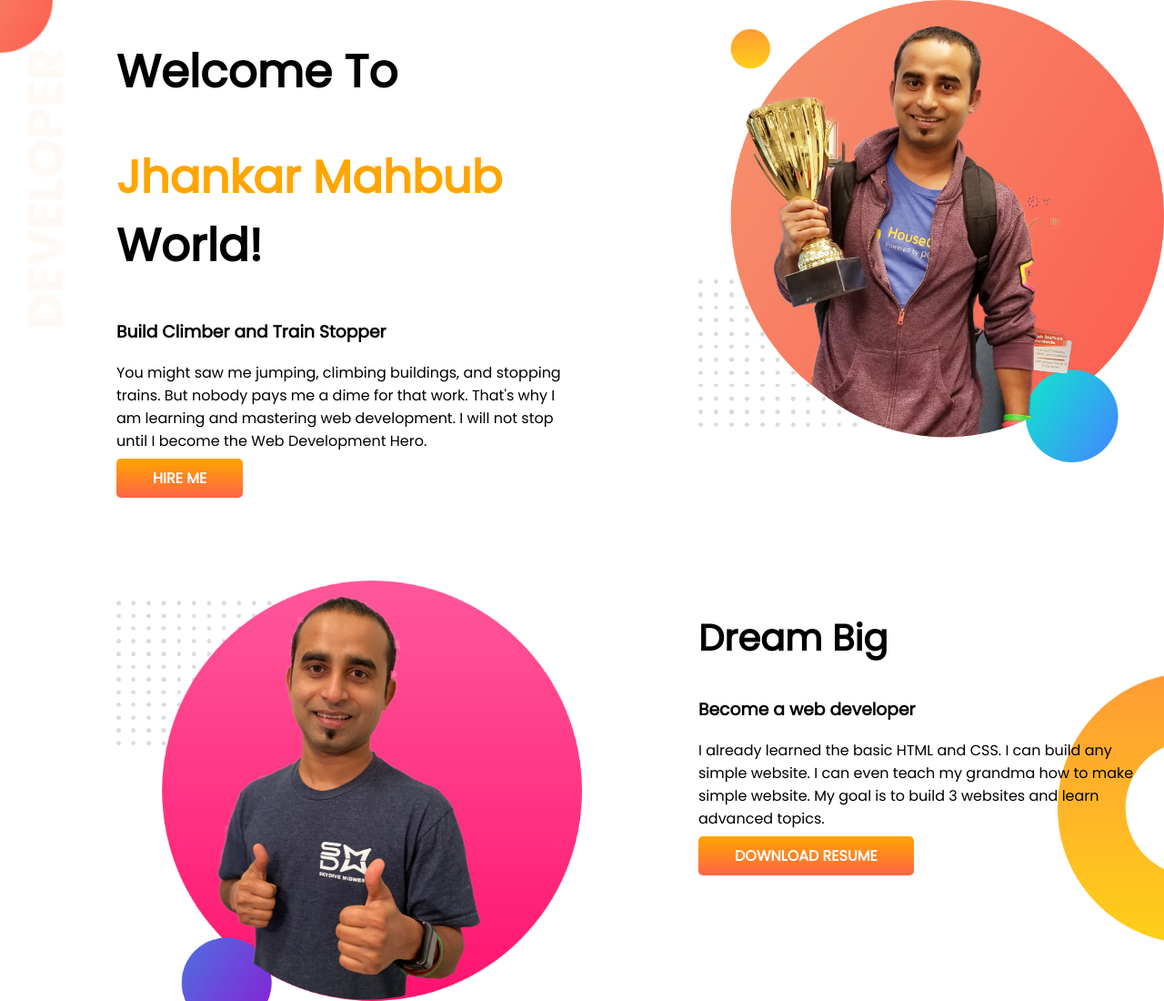
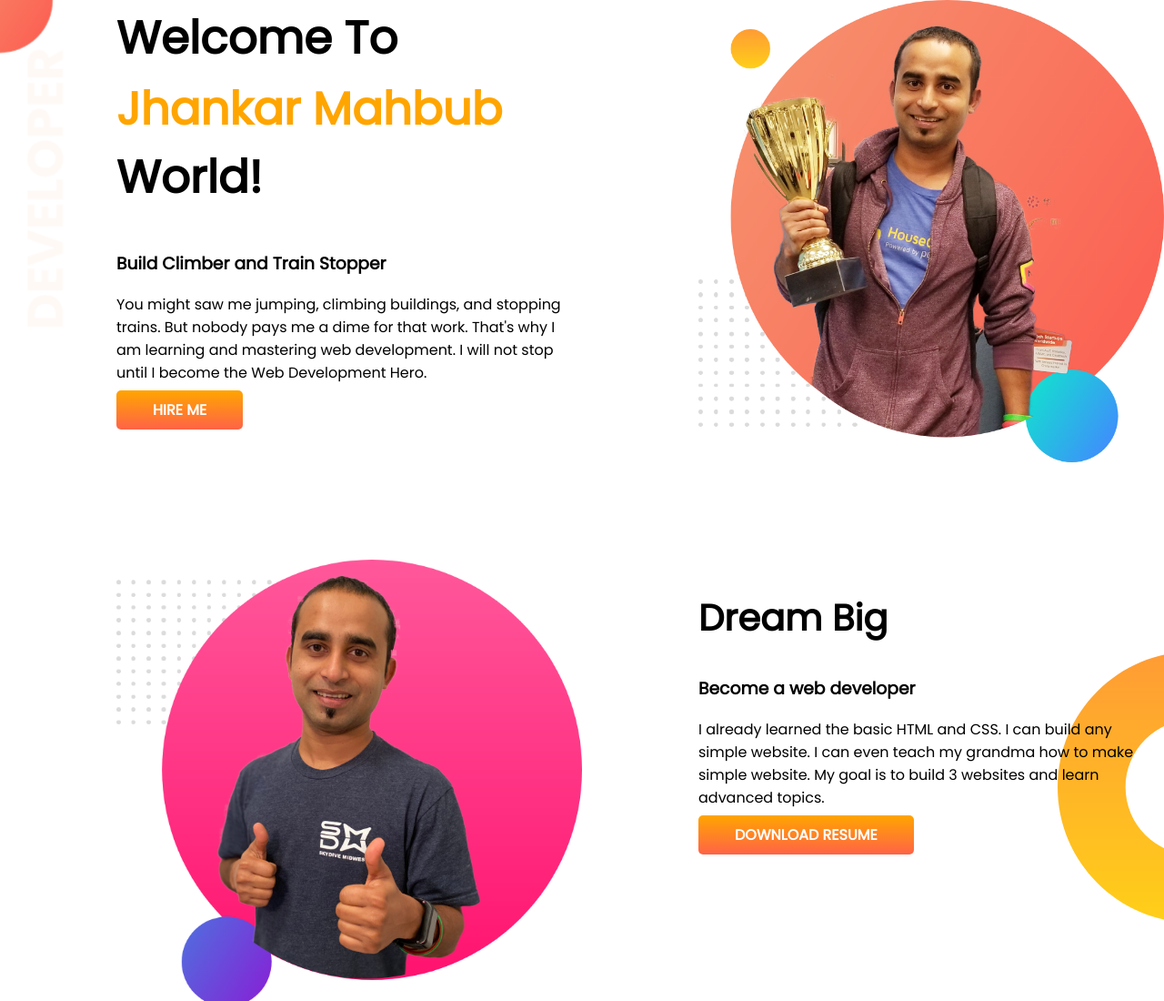
Before and after one commit to Shafiulnobel/developer-portfolio, a plain HTML site: page index.html in a window 1280 px wide. Shown: the top 1100 px of the page at 91% size. Drawn offline with Linux system fonts and the light colour scheme.

Commit message:
css update

```diff
--- a/index.html
+++ b/index.html
@@ -13,7 +13,7 @@
 <body>
       <section class="top-banner flexible-container">
         <div class="half-width">
-            <h1>Welcome To</h1>
+            <h1 style="line-height: 0px;">Welcome To</h1>
             <h1> <span class="orange">Jhankar Mahbub</span> World!</h1>
             <h3>Build Climber and Train Stopper</h3>
             <p>You might saw me jumping, climbing buildings, and stopping trains. But nobody pays me a dime for that work. That's why I am learning and mastering web development. I will not stop until I become the Web Development Hero.</p>
```
